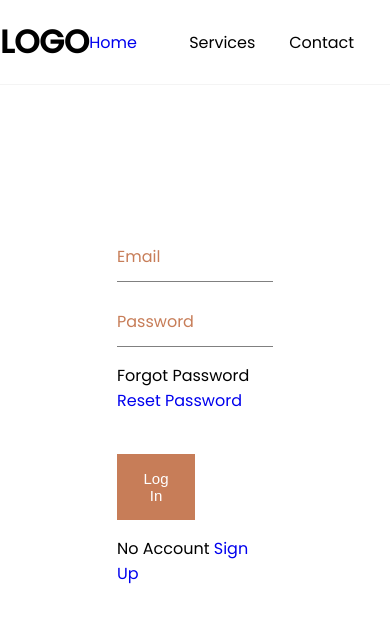
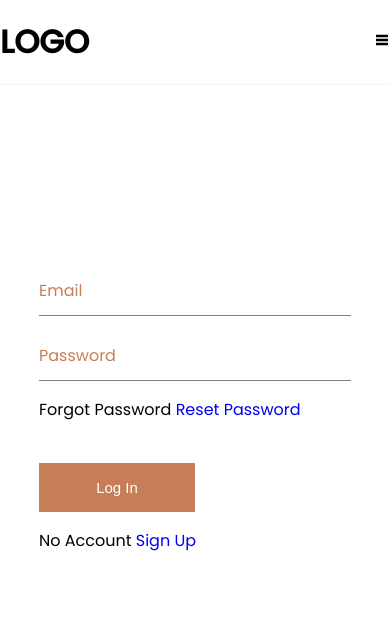
Before and after one commit to isiagi/interview, a React (Vite) app: page /login in a window 390 px wide. Shown: the top 622 px of the page. Built offline with nearby package versions, Linux system fonts and the light colour scheme.

Commit message:
adds mobo responsive

```diff
--- a/src/components/nav/Nav.tsx
+++ b/src/components/nav/Nav.tsx
@@ -1,8 +1,13 @@
 import React from "react";
 import { Link } from "react-router-dom";
+
+import { MdTableRows } from "react-icons/md";
+import { GiCancel } from "react-icons/gi";
+
 import "./nav.css";
 
 const Nav = () => {
+  const [open, setOpen] = React.useState(false);
   const [offSet, setOffset] = React.useState(0);
 
   React.useEffect(() => {
@@ -18,13 +23,20 @@ const Nav = () => {
           <h1>LOGO</h1>
         </div>
 
-        <div className="nav__link">
+        <div className={`${"nav__link"} ${open ? "active" : ""}`}>
           <ul>
-            <li><Link to="/">Home</Link></li>
+            <li onClick={() => setOpen(false)}><Link to="/">Home</Link></li>
             <li>Services</li>
             <li>Contact</li>
-            <li><Link to="/login">Sign In</Link></li>
+            <li onClick={() => setOpen(false)}><Link to="/login">Sign In</Link></li>
           </ul>
+        </div>
+        <div className="nav__icons">
+          {open ? (
+            <GiCancel onClick={() => setOpen(false)} />
+          ) : (
+            <MdTableRows onClick={() => setOpen(true)} />
+          )}
         </div>
       </div>
     </div>
--- a/src/components/nav/nav.css
+++ b/src/components/nav/nav.css
@@ -3,6 +3,7 @@
     position: fixed;
     width: 100%;
     border-bottom: 1px solid rgba(146, 144, 144, .1);
+    z-index: 100;
 }
 
 .nav__container1 {
@@ -10,6 +11,7 @@
     position: fixed;
     width: 100%;
     background-color: #fff;
+    z-index: 100;
 }
 
 .nav__wrapper {
@@ -17,6 +19,8 @@
     display: flex;
     justify-content: space-between;
     align-items: center;
+    position: relative;
+    z-index: 100;
 }
 
 .nav__link ul {
@@ -27,3 +31,25 @@
 .nav__link ul li {
     width: 100px;
 }
+
+
+@media screen and (max-width: 991px) {
+    .nav__link {
+        position: absolute;
+        top: calc(100% + 0vh);
+        left: -100%;
+        background-color: rgb(138, 135, 135);
+        width: 100%;
+        z-index: 100;
+    }
+
+    .nav__link.active {
+        left: 0;
+    }
+
+    .nav__link ul {
+        display: flex;
+        list-style-type: none;
+        flex-direction: column;
+    }
+}
--- a/src/pages/sign/sign.css
+++ b/src/pages/sign/sign.css
@@ -3,6 +3,7 @@
   align-items: center;
   min-height: 100vh;
   justify-content: center;
+  z-index: -100;
 }
 
 .signup__wrapper {
@@ -57,3 +58,9 @@
 .hide {
   display: none;
 }
+
+@media screen and (max-width: 991px) {
+  .signup__wrapper {
+    width: 80%;
+  }
+}
```
